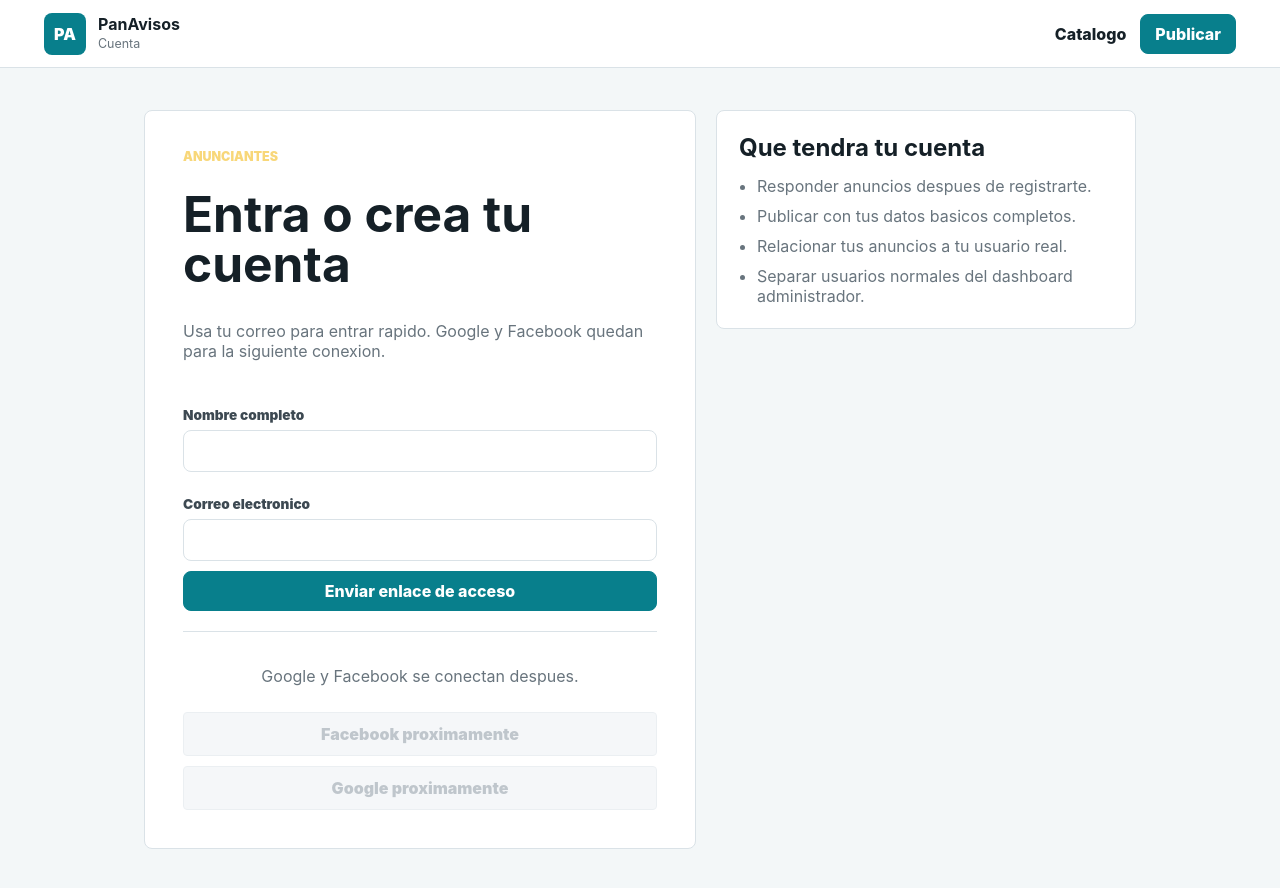
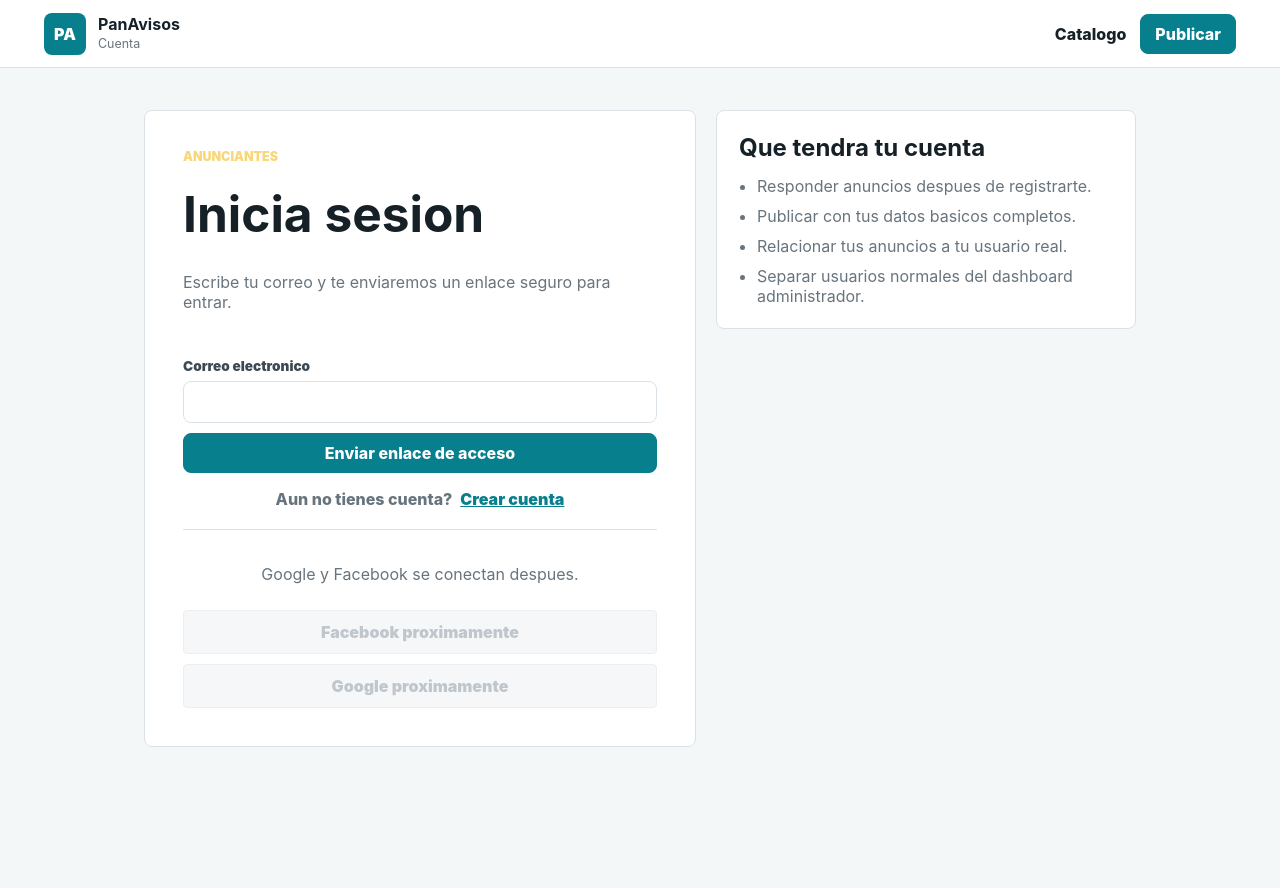
Before and after one commit to figurarostro25/panavisos, a Next.js app: page /cuenta in a window 1280 px wide. Shown: the top 888 px of the page. After the commit the page ends 800 px from the top, so only its background shows below. Built offline with nearby package versions, Linux system fonts and the light colour scheme; no server answers.

Commit message:
Clarify login and registration flow

```diff
--- a/app/cuenta/page.jsx
+++ b/app/cuenta/page.jsx
@@ -7,6 +7,7 @@ import { getSupabaseBrowser } from "@/lib/supabaseBrowser";
 export default function AccountPage() {
   const [session, setSession] = useState(null);
   const [profile, setProfile] = useState(null);
+  const [authMode, setAuthMode] = useState("login");
   const [form, setForm] = useState({ name: "", email: "", phone: "", age: "" });
   const [message, setMessage] = useState("");
   const [error, setError] = useState("");
@@ -61,6 +62,12 @@ export default function AccountPage() {
     event.preventDefault();
     setMessage("");
     setError("");
+
+    if (authMode === "register" && !form.name.trim()) {
+      setError("Escribe tu nombre completo para crear la cuenta.");
+      return;
+    }
+
     try {
       const { error: otpError } = await getSupabaseBrowser().auth.signInWithOtp({
         email: form.email,
@@ -75,7 +82,11 @@ export default function AccountPage() {
         return;
       }
 
-      setMessage("Te enviamos un enlace para entrar a tu correo.");
+      setMessage(
+        authMode === "register"
+          ? "Te enviamos un enlace para confirmar tu cuenta."
+          : "Te enviamos un enlace para entrar a tu correo."
+      );
     } catch {
       setError("No pudimos enviar el enlace ahora. Revisa el correo e intenta nuevamente.");
     }
@@ -174,25 +185,46 @@ export default function AccountPage() {
             </>
           ) : (
             <>
-              <h1>Entra o crea tu cuenta</h1>
+              <h1>{authMode === "register" ? "Crea tu cuenta" : "Inicia sesion"}</h1>
               <p className="muted">
-                Usa tu correo para entrar rapido. Google y Facebook quedan para la siguiente conexion.
+                {authMode === "register"
+                  ? "Crea tu perfil con nombre y correo. Te enviaremos un enlace seguro para confirmar."
+                  : "Escribe tu correo y te enviaremos un enlace seguro para entrar."}
               </p>
 
               <div className="login-options">
                 <form className="email-login" onSubmit={sendEmailLink}>
-                  <label className="field">
-                    <span>Nombre completo</span>
-                    <input value={form.name} onChange={(event) => setForm({ ...form, name: event.target.value })} />
-                  </label>
+                  {authMode === "register" ? (
+                    <label className="field">
+                      <span>Nombre completo</span>
+                      <input required value={form.name} onChange={(event) => setForm({ ...form, name: event.target.value })} />
+                    </label>
+                  ) : null}
                   <label className="field">
                     <span>Correo electronico</span>
                     <input required type="email" value={form.email} onChange={(event) => setForm({ ...form, email: event.target.value })} />
                   </label>
                   <button className="primary" type="submit">
-                    Enviar enlace de acceso
+                    {authMode === "register" ? "Crear cuenta por correo" : "Enviar enlace de acceso"}
                   </button>
                 </form>
+                <div className="auth-switch">
+                  {authMode === "register" ? (
+                    <>
+                      <span>Ya tienes cuenta?</span>
+                      <button type="button" onClick={() => setAuthMode("login")}>
+                        Inicia sesion
+                      </button>
+                    </>
+                  ) : (
+                    <>
+                      <span>Aun no tienes cuenta?</span>
+                      <button type="button" onClick={() => setAuthMode("register")}>
+                        Crear cuenta
+                      </button>
+                    </>
+                  )}
+                </div>
                 <div className="social-disabled-group" aria-label="Opciones disponibles proximamente">
                   <p className="muted center-text">Google y Facebook se conectan despues.</p>
                   <button className="facebook-button" type="button" disabled>
--- a/app/styles.css
+++ b/app/styles.css
@@ -990,6 +990,26 @@ button:disabled {
 .account-actions {
   grid-template-columns: repeat(2, minmax(0, 1fr));
   margin-top: 12px;
+}
+
+.auth-switch {
+  display: flex;
+  align-items: center;
+  justify-content: center;
+  gap: 8px;
+  padding-top: 6px;
+  color: var(--muted);
+  font-weight: 800;
+}
+
+.auth-switch button {
+  border: 0;
+  padding: 0;
+  color: var(--teal);
+  background: transparent;
+  font: inherit;
+  font-weight: 900;
+  text-decoration: underline;
 }
 
 .google-button {
```
Also changed, not shown: app/page.jsx (+38 -24 lines).
